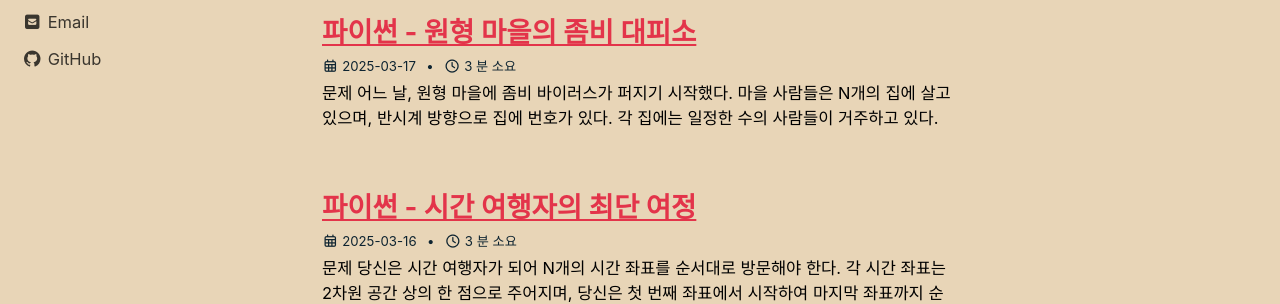
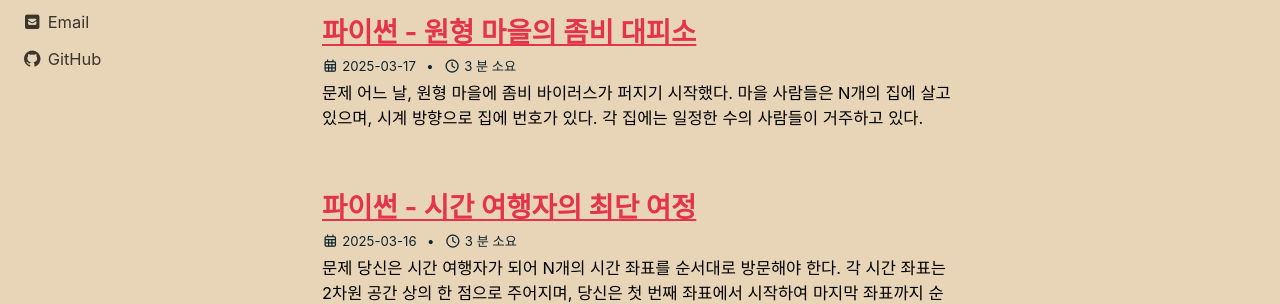
Before and after one commit to mowinowen/mowinowen.github.io, a Jekyll site: the page built from index.html, in a window 1280 px wide. Shown: the part 235-539 px from the top of the page. Built offline with Jekyll 4.4.1, drawn with Linux system fonts in a browser that asks for light colours; cached includes are drawn as plain includes; the list of posts is cut into pages by our own code.

Commit message:
post modify - codingtest8

```diff
--- a/_posts/2025-03-17-codingtest8.md
+++ b/_posts/2025-03-17-codingtest8.md
@@ -11,7 +11,7 @@ sidebar:
 
 ## 문제
 어느 날, 원형 마을에 좀비 바이러스가 퍼지기 시작했다. <br>
-마을 사람들은 **N개의 집**에 살고 있으며, 반시계 방향으로 집에 번호가 있다. <br>
+마을 사람들은 **N개의 집**에 살고 있으며, 시계 방향으로 집에 번호가 있다. <br>
 각 집에는 일정한 수의 사람들이 거주하고 있다.
 
 마을 사람들은 좀비로부터 안전하게 피할 수 있도록 **한 곳에 모여 대피소**를 만들어야 한다. <br>
@@ -46,10 +46,10 @@ sidebar:
 ![예시](../../images/2025-03-17-codingtest8/picture1.png)
 
 1. `5`번 집에는 `9`명이 있고 그대로 머무르면 된다. 따라서 거리의 합은 `0`이다.
-2. `1`번 집에는 `6`명이 있고 `5 -> 1` 로 `1`만큼 이동해야 한다. 따라서 거리의 합은 `6`이다.
-3. `2`번 집에는 `7`명이 있고 `5 -> 1 -> 2` 로 `2`만큼 이동해야 한다. 따라서 거리의 합은 `14`이다.
-4. `3`번 집에는 `8`명이 있고 `5 -> 1 -> 2 -> 3` 로 `3`만큼 이동해야 한다. 따라서 거리의 합은 `24`이다.
-5. `4`번 집에는 `2`명이 있고 `5 -> 1 -> 2 -> 3 -> 4` 로 `4`만큼 이동해야 한다. 따라서 거리의 합은 `8`이다.
+2. `1`번 집에는 `6`명이 있고 `1 -> 5` 로 `1`만큼 이동해야 한다. 따라서 거리의 합은 `6`이다.
+3. `2`번 집에는 `7`명이 있고 `2 -> 1 -> 5` 로 `2`만큼 이동해야 한다. 따라서 거리의 합은 `14`이다.
+4. `3`번 집에는 `8`명이 있고 `3 -> 2 -> 1 -> 5` 로 `3`만큼 이동해야 한다. 따라서 거리의 합은 `24`이다.
+5. `4`번 집에는 `2`명이 있고 `4 -> 3 -> 2 -> 1 -> 5` 로 `4`만큼 이동해야 한다. 따라서 거리의 합은 `8`이다.
 6. 각 집에서 모든 사람들이 이동한 거리의 합은 `0 + 6 + 14 + 24 + 8 = 52` 이고 이는 최솟값이 된다.
 
 ## 풀이법 1
```
